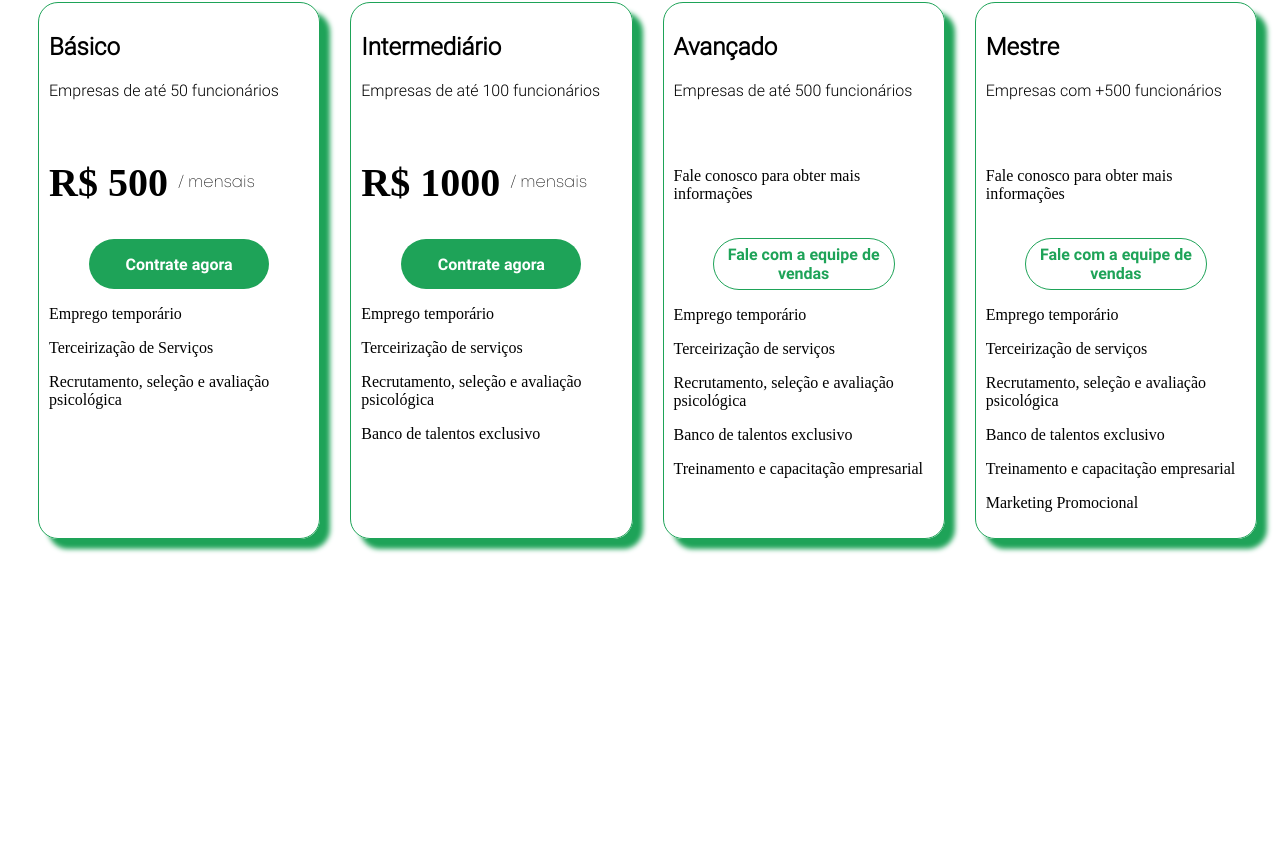
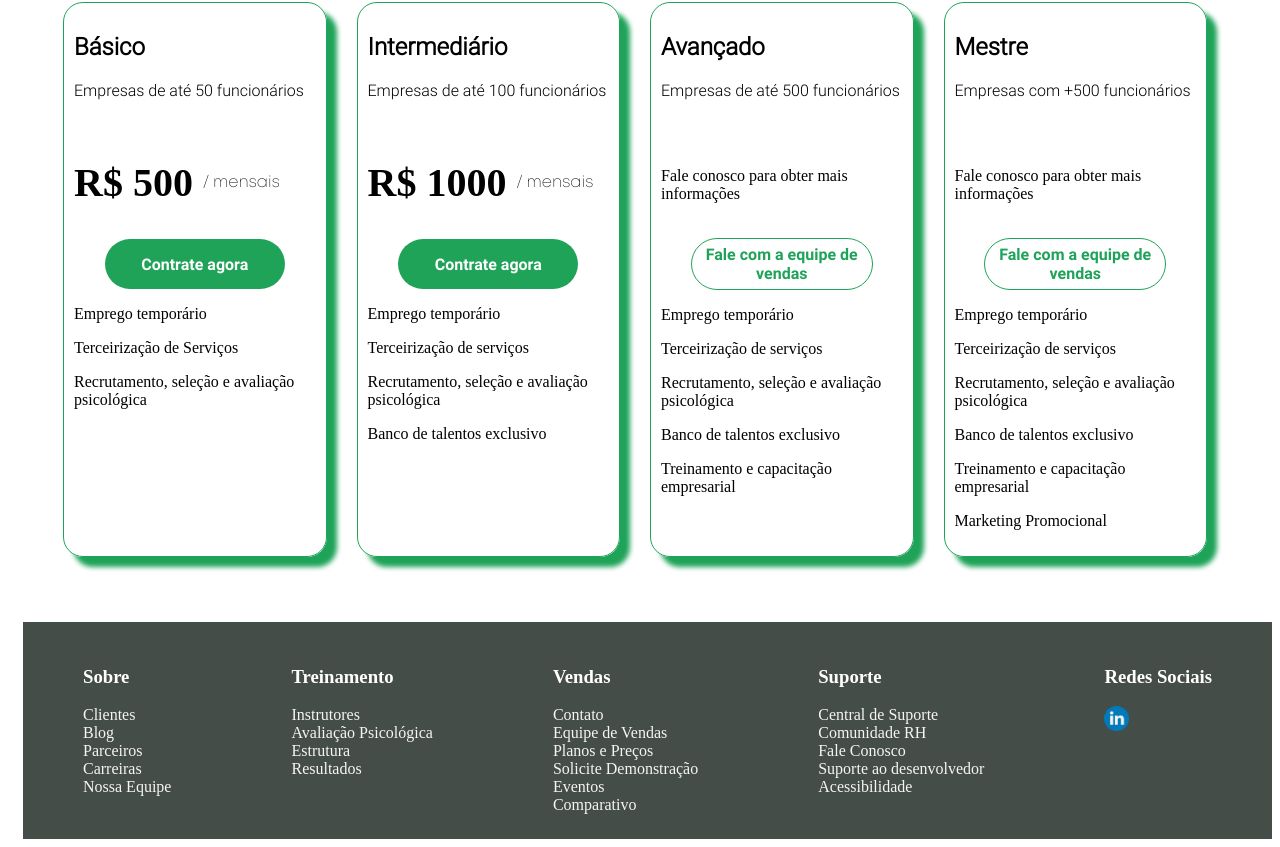
Before and after one commit to Aureliano2021/Employ-Projeto, a plain HTML site: page index.html in a window 1280 px wide. Shown: the part 297-1144 px from the top of the page. Before the commit the page ends 859 px from the top, so only its background shows below. Drawn offline with Linux system fonts and the light colour scheme; a web font is replaced by a local one.

Commit message:
Rodapé em andamento

```diff
--- a/index.html
+++ b/index.html
@@ -33,7 +33,7 @@
     </article>
 
     <main class="planos">
-        <section>
+        <section class="card_planos">
             <div class="preco_header">
             <h1>Básico</h1>
             <p>Empresas de até 50 funcionários</p>
@@ -58,7 +58,7 @@
             </div>
         </section>
 
-        <section>
+        <section class="card_planos">
             <div class="preco_header">
                 <h1>Intermediário</h1>
                 <p>Empresas de até 100 funcionários</p>
@@ -90,7 +90,7 @@
 
         </section>
 
-        <section>
+        <section class="card_planos">
             <div class="preco_header2">
             <h1>Avançado</h1>
             <p>Empresas de até 500 funcionários</p>
@@ -122,7 +122,7 @@
             </div>
         </section>
 
-        <section>
+        <section class="card_planos">
             <div class="preco_header2">
             <h1>Mestre</h1>
             <p>Empresas com +500 funcionários</p>
@@ -159,9 +159,56 @@
         </section>
     </main>
 
-    <footer>
+    <footer class="rodape">
 
+        <section class="card_rodape">
+            <h3>
+                Sobre
+            </h3>
+            <a href="#" class="link_rodape">Clientes</a>
+            <a href="#" class="link_rodape">Blog</a>
+            <a href="#" class="link_rodape">Parceiros</a>
+            <a href="#" class="link_rodape">Carreiras</a>
+            <a href="#" class="link_rodape">Nossa Equipe</a>
+        </section>
+        <section class="card_rodape">
+            <h3>
+                Treinamento
+            </h3>
+            <a href="#" class="link_rodape">Instrutores</a>
+            <a href="#" class="link_rodape">Avaliação Psicológica</a>
+            <a href="#" class="link_rodape">Estrutura</a>
+            <a href="#" class="link_rodape">Resultados</a>
 
+        </section>
+        <section class="card_rodape">
+            <h3>
+                Vendas
+            </h3>
+            <a href="#" class="link_rodape">Contato</a>
+            <a href="#" class="link_rodape">Equipe de Vendas</a>
+            <a href="#" class="link_rodape">Planos e Preços</a>
+            <a href="#" class="link_rodape">Solicite Demonstração</a>
+            <a href="#" class="link_rodape">Eventos</a>
+            <a href="#" class="link_rodape">Comparativo</a>
+        </section>
+
+        <section class="card_rodape">
+            <h3>
+                Suporte
+            </h3>
+            <a href="#" class="link_rodape">Central de Suporte</a>
+            <a href="#" class="link_rodape">Comunidade RH</a>
+            <a href="#" class="link_rodape">Fale Conosco</a>
+            <a href="#" class="link_rodape">Suporte ao desenvolvedor</a>
+            <a href="#" class="link_rodape">Acessibilidade</a>
+        </section>
+        <section class="card_rodape">
+            <h3>
+                Redes Sociais
+            </h3>
+            <a href="https://www.linkedin.com/company/hr-employ/" target="_blank"><img class="redes_sociais" src=/img/linkedin.png></img></a>
+        </section>
 
     </footer>
 </body>
--- a/style/main.css
+++ b/style/main.css
@@ -1,5 +1,9 @@
 .logo{
     height: 75px;
+}
+
+a{
+    text-decoration: none;
 }
 
 .cabecalho{
@@ -59,14 +63,17 @@ header img{
     padding: 0;
 }
 
+main{
+    margin: 50px;
+}
 .planos{
     display: flex;
     flex-direction: row;
     justify-content: space-evenly;
-    margin-left: 15px;
+    margin-left: 40px;
 }
 
-section{
+.card_planos{
     display: flex;
     flex-direction: column;
     padding: 10px;
@@ -144,6 +151,30 @@ section{
     font-family: Mont-RegularItalic;
 }
 
+.rodape{
+    display: flex;
+    flex-direction: row;
+    justify-content: space-around;
+    margin-left: 15px;
+    background-color: #454d48;
+}
+
+.card_rodape{
+    display: flex;
+    flex-direction: column;
+    padding: 10px;
+    margin: 15px;
+    color: white;
+}
+
+.link_rodape{
+    color: whitesmoke;
+}
+
+.redes_sociais{
+    width: 25px;
+    height: 25px;
+}
 @font-face {
     font-family: RobotoBold;
     src: url(/fonts/ROBOTO/Roboto-Bold.ttf);
```
Also changed, not shown: img/linkedin.png (added).
